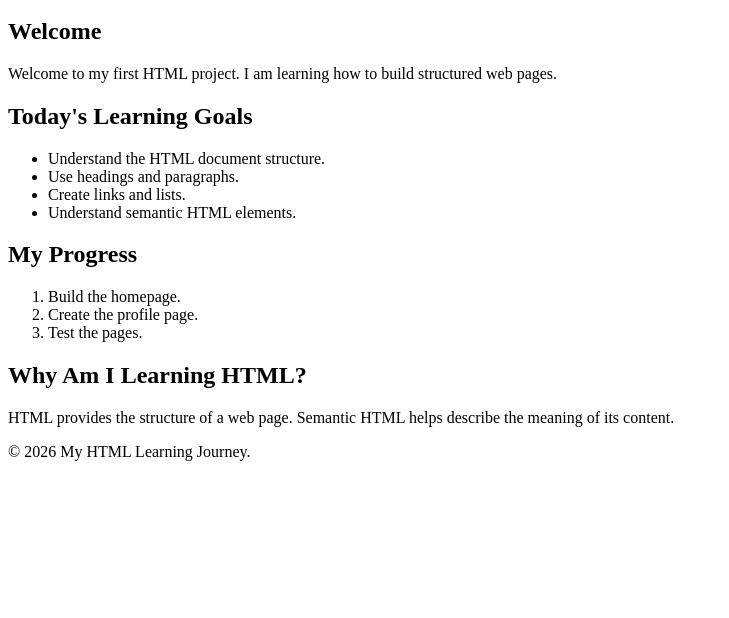
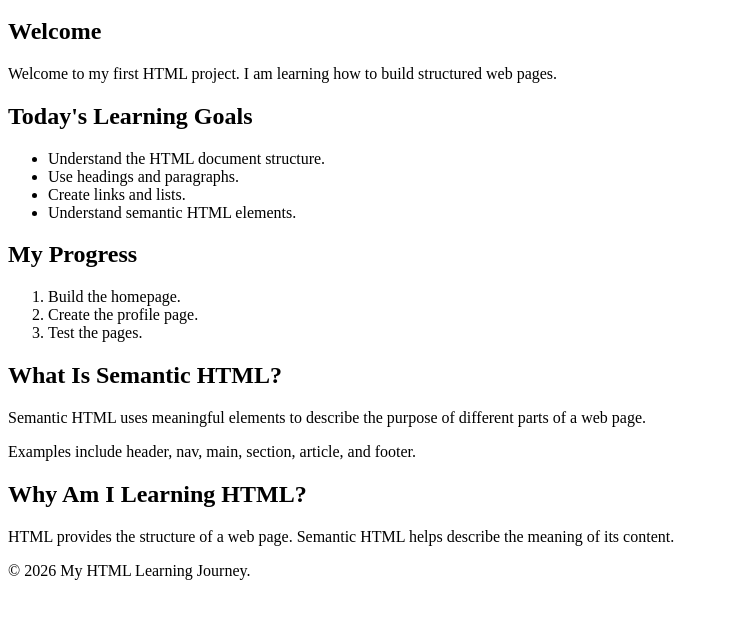
Before and after one commit to shathabargouthi55-sudo/day-01-html, a plain HTML site: page index.html in a window 1280 px wide. Shown: the part 118-736 px from the top of the page, without its empty margins (0-729 px from the left). Drawn offline with Linux system fonts and the light colour scheme.

Commit message:
Add semantic HTML learning section

```diff
--- a/index.html
+++ b/index.html
@@ -48,9 +48,19 @@
                 <li>Test the pages.</li>
             </ol>
         </section>
-
+<section>
+    <h2>What Is Semantic HTML?</h2>
+    <p>
+        Semantic HTML uses meaningful elements to describe the purpose
+        of different parts of a web page.
+    </p>
+    <p>
+        Examples include header, nav, main, section, article, and footer.
+    </p>
+</section>
         <article>
             <h2>Why Am I Learning HTML?</h2>
+
             <p>
                 HTML provides the structure of a web page.
                 Semantic HTML helps describe the meaning of its content.
```
